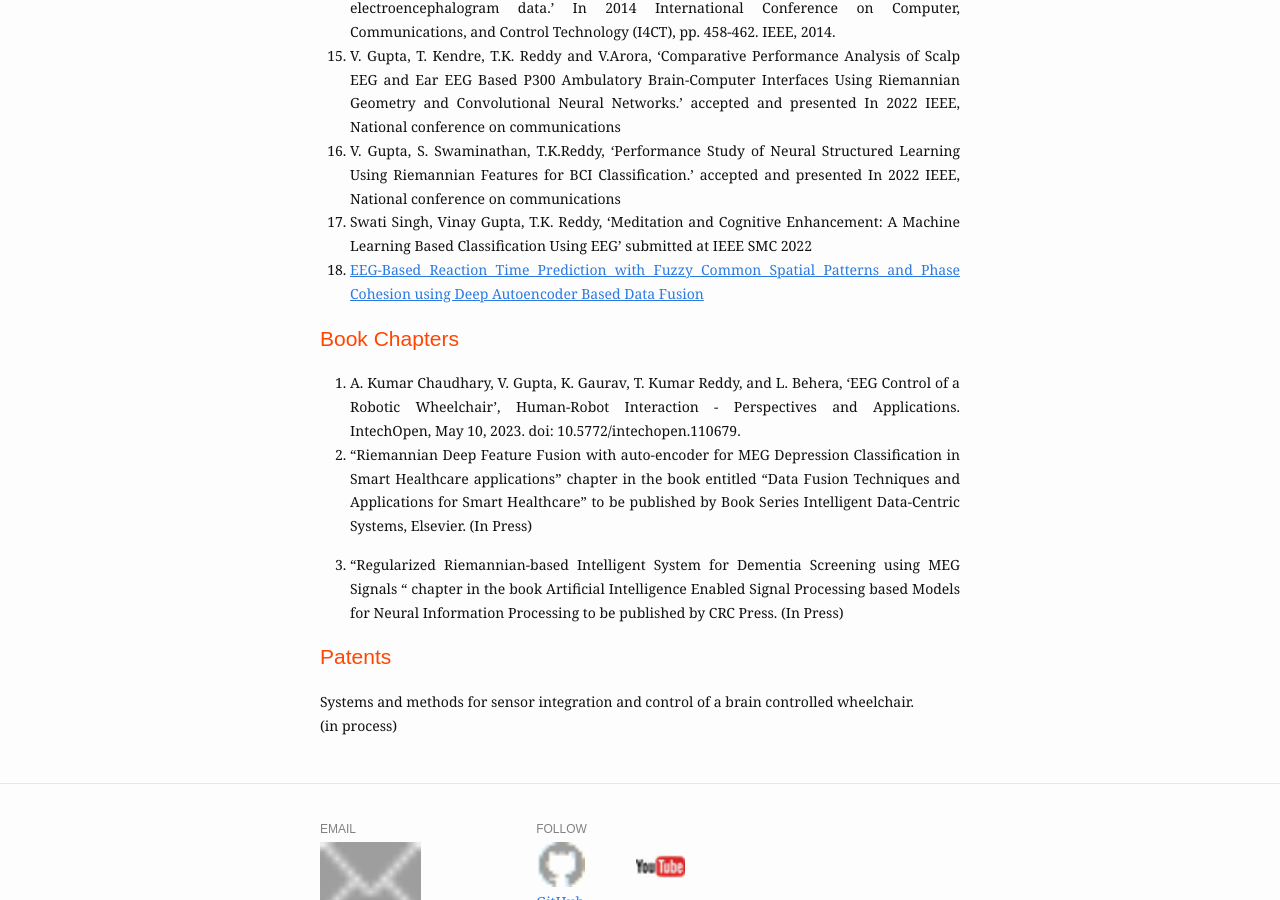
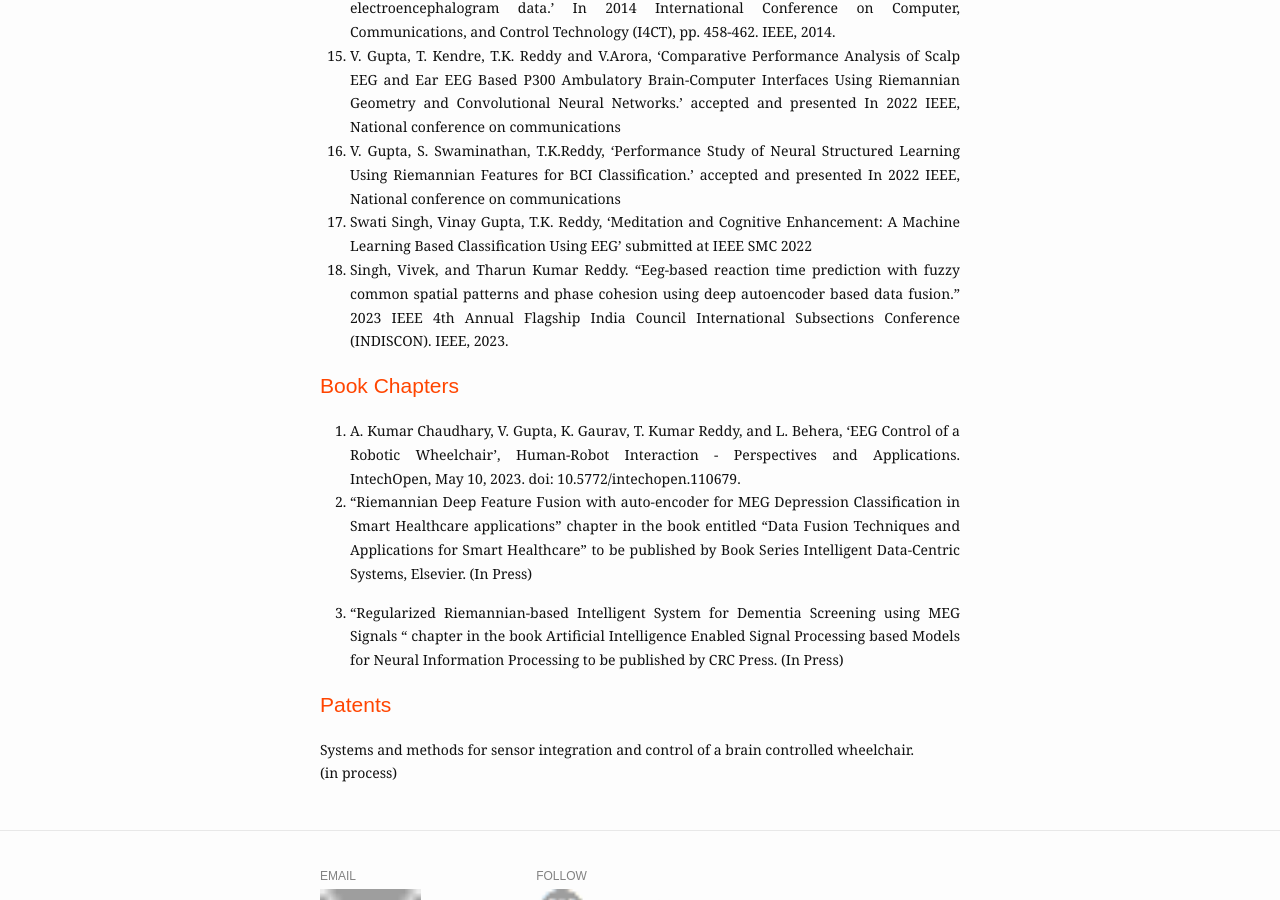
Before and after one commit to tharuniitk/tharuniitk.github.io, a Jekyll site: the page built from publications.md, in a window 1280 px wide and 900 px high, scrolled down 2446 px. Built offline with Jekyll 4.4.1, drawn with Linux system fonts in a browser that asks for light colours.

Commit message:
Update publications.md

```diff
--- a/publications.md
+++ b/publications.md
@@ -53,7 +53,7 @@ slug: /publications
 15. V. Gupta, T. Kendre, T.K. Reddy and V.Arora, ‘Comparative Performance Analysis of Scalp EEG and Ear EEG Based P300 Ambulatory Brain-Computer Interfaces Using Riemannian Geometry and Convolutional Neural Networks.’ accepted and presented In 2022 IEEE, National conference on communications
 16. V. Gupta, S. Swaminathan, T.K.Reddy, ‘Performance Study of Neural Structured Learning Using Riemannian Features for BCI Classification.’ accepted and presented In 2022 IEEE, National conference on communications
 17. Swati Singh, Vinay Gupta, T.K. Reddy, ‘Meditation and Cognitive Enhancement: A Machine Learning Based Classification Using EEG’ submitted at IEEE SMC 2022
-18. [<ins>EEG-Based Reaction Time Prediction with Fuzzy Common Spatial Patterns and Phase Cohesion using Deep Autoencoder Based Data Fusion</ins>]( https://ieeexplore.ieee.org/document/8437157)
+18. Singh, Vivek, and Tharun Kumar Reddy. "Eeg-based reaction time prediction with fuzzy common spatial patterns and phase cohesion using deep autoencoder based data fusion." 2023 IEEE 4th Annual Flagship India Council International Subsections Conference (INDISCON). IEEE, 2023.
 
 ## <span style="color: orangered">Book Chapters</span>
 
```
